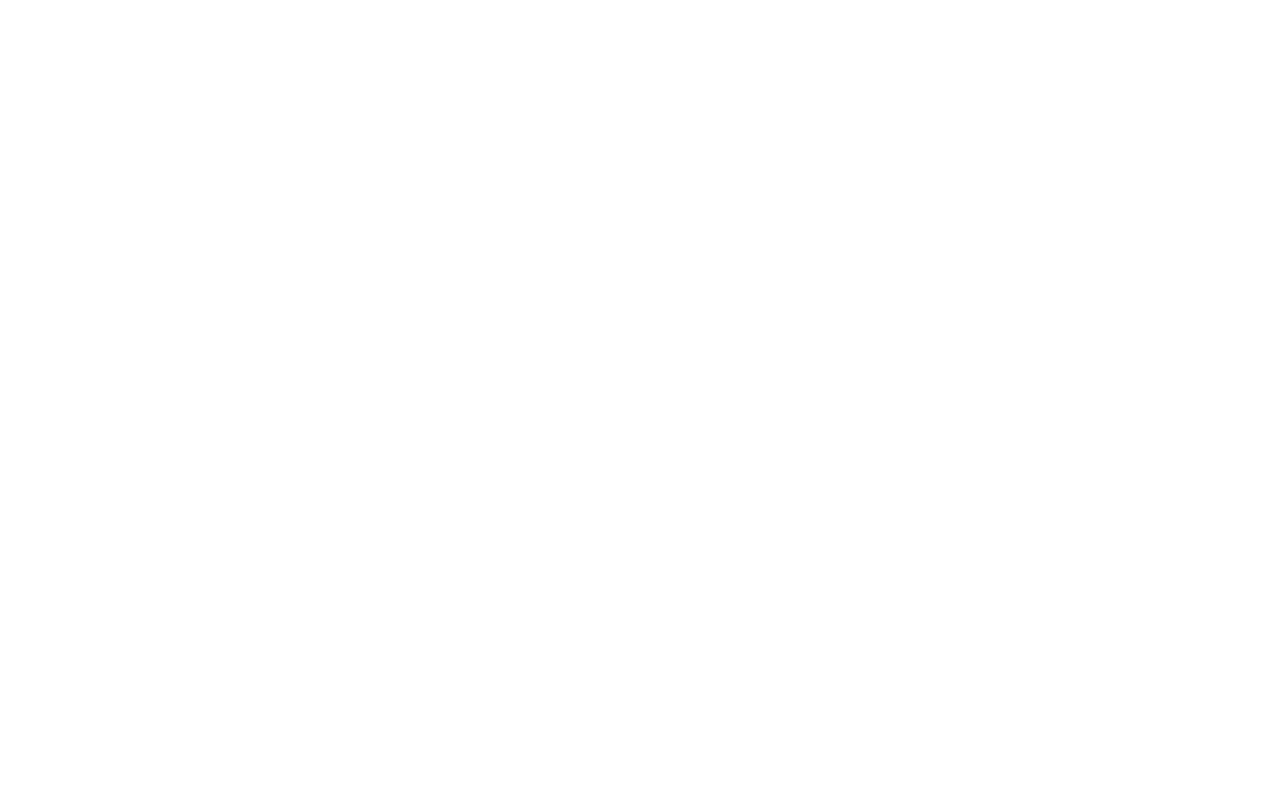
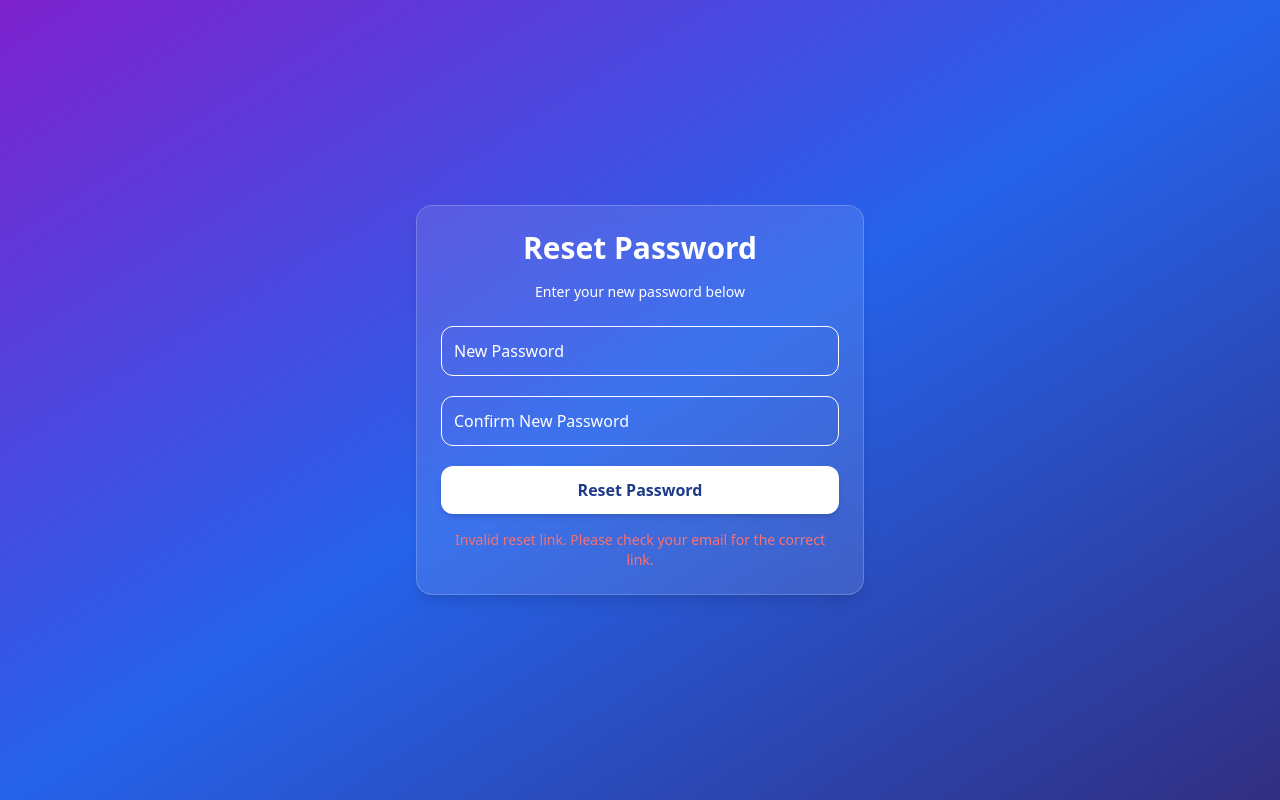
Before and after one commit to Asmodeus14/Club-Notification-System, a Vue app: page /reset-password in a window 1280 px wide. Before the commit this address had no page. Built offline with nearby package versions, Linux system fonts and the light colour scheme.

Commit message:
Reset Pass Page Created

```diff
--- a/src/components/Dashboard.vue
+++ b/src/components/Dashboard.vue
@@ -88,8 +88,8 @@
             <option value="Student Coordinator">Student Coordinator</option>
             <option value="Club Members">Club Members</option>
           </select>
-          <input v-model="messageText" type="text" placeholder="Enter message..."
-            class="p-2 border rounded-md flex-1" />
+            <textarea v-model="messageText" placeholder="Enter message..." rows="4"
+            class="p-2 border rounded-md flex-1"></textarea>
 
         </div>
         <div class="flex justify-center mt-4">
@@ -193,9 +193,9 @@
       }
 
       try {
-        // Send the selected roles and message to the backend
+
         await axios.post('http://127.0.0.1:5000/api/send_message', {
-          role: this.selectedRole,  // This will be an array
+          role: this.selectedRole,
           message: this.messageText
         });
 
--- /dev/null
+++ b/src/components/ResetPassword.vue
@@ -0,0 +1,128 @@
+<template>
+    <div class="min-h-screen flex items-center justify-center bg-gradient-to-br from-purple-700 via-blue-600 to-indigo-900 px-4">
+      <div class="w-full max-w-md bg-white bg-opacity-10 p-6 rounded-2xl shadow-lg backdrop-blur-md border border-white border-opacity-20">
+        <h1 class="text-3xl font-semibold text-white text-center mb-4">Reset Password</h1>
+        <p class="text-white text-center text-sm mb-6">Enter your new password below</p>
+
+        <form @submit.prevent="handleResetPassword" class="flex flex-col space-y-5">
+          <!-- New Password Input -->
+          <div class="relative">
+            <input
+              type="password"
+              placeholder="New Password"
+              v-model="newPassword"
+              required
+              class="w-full p-3 rounded-xl border border-white text-white bg-transparent placeholder-white focus:ring-2 focus:ring-blue-300 focus:outline-none transition-all duration-300"
+            />
+            <span v-if="errors.newPassword" class="text-red-400 text-sm absolute -bottom-5 left-2">{{ errors.newPassword }}</span>
+          </div>
+
+          <!-- Confirm Password Input -->
+          <div class="relative">
+            <input
+              type="password"
+              placeholder="Confirm New Password"
+              v-model="confirmPassword"
+              required
+              class="w-full p-3 rounded-xl border border-white text-white bg-transparent placeholder-white focus:ring-2 focus:ring-blue-300 focus:outline-none transition-all duration-300"
+            />
+            <span v-if="errors.confirmPassword" class="text-red-400 text-sm absolute -bottom-5 left-2">{{ errors.confirmPassword }}</span>
+          </div>
+
+          <!-- Submit Button -->
+          <button
+            type="submit"
+            class="w-full py-3 bg-white text-blue-900 font-semibold rounded-xl shadow-md hover:bg-blue-200 transition-all duration-300"
+            :disabled="isLoading"
+          >
+            <span v-if="!isLoading">Reset Password</span>
+            <span v-else>Resetting...</span>
+          </button>
+        </form>
+
+        <!-- Error Message -->
+        <div v-if="errorMessage" class="text-center text-red-400 mt-4 text-sm">
+          {{ errorMessage }}
+        </div>
+
+        <!-- Success Message -->
+        <div v-if="successMessage" class="text-center text-green-400 mt-4 text-sm">
+          {{ successMessage }}
+        </div>
+      </div>
+    </div>
+  </template>
+
+  <script>
+  import axios from 'axios';
+
+  export default {
+    name: "ResetPassword",
+    data() {
+      return {
+        newPassword: '',
+        confirmPassword: '',
+        errors: {
+          newPassword: '',
+          confirmPassword: '',
+        },
+        errorMessage: '',
+        successMessage: '',
+        isLoading: false,
+        resetToken: '',
+      };
+    },
+    created() {
+      // Extract the reset token from the URL query parameters
+      this.resetToken = this.$route.query.token;
+      if (!this.resetToken) {
+        this.errorMessage = "Invalid reset link. Please check your email for the correct link.";
+      }
+    },
+    methods: {
+      validateForm() {
+        this.errors = {};
+
+        if (this.newPassword.length < 8) {
+          this.errors.newPassword = "Password must be at least 8 characters long.";
+        }
+        if (this.newPassword !== this.confirmPassword) {
+          this.errors.confirmPassword = "Passwords do not match.";
+        }
+
+        return Object.keys(this.errors).length === 0;
+      },
+      async handleResetPassword() {
+        if (!this.validateForm()) return;
+
+        this.isLoading = true;
+        this.errorMessage = '';
+        this.successMessage = '';
+
+        try {
+          const response = await axios.post(
+            'http://127.0.0.1:5000/api/reset-password',
+            {
+              token: this.resetToken,
+              new_password: this.newPassword,
+            }
+          );
+
+          if (response.status === 200) {
+            this.successMessage = "Password reset successfully! You can now login with your new password.";
+          } else {
+            this.errorMessage = "Failed to reset password. Please try again.";
+          }
+        } catch (error) {
+          console.error("Error resetting password:", error);
+          this.errorMessage = error.response?.data?.error || "An unexpected error occurred. Please try again.";
+        } finally {
+          this.isLoading = false;
+        }
+      },
+    },
+  };
+  </script>
+
+  <style scoped>
+  </style>
--- a/src/router.js
+++ b/src/router.js
@@ -6,6 +6,7 @@
 import SignupForm from './components/Signup.vue';
 import Forgotpassword from './components/Forgotpassword.vue';
 import AdministratorManager from './components/Dashboard.vue';
+import ResetPassword from './components/ResetPassword.vue';
 
 const routes = [
     {
@@ -29,6 +30,13 @@
         name:'Dashboard',
         component:AdministratorManager,
     },
+    {
+        path:'/reset-password',
+        props:true,
+        name:'ResetPassword',
+        component:ResetPassword,
+
+    },
 
 ];
 
```
